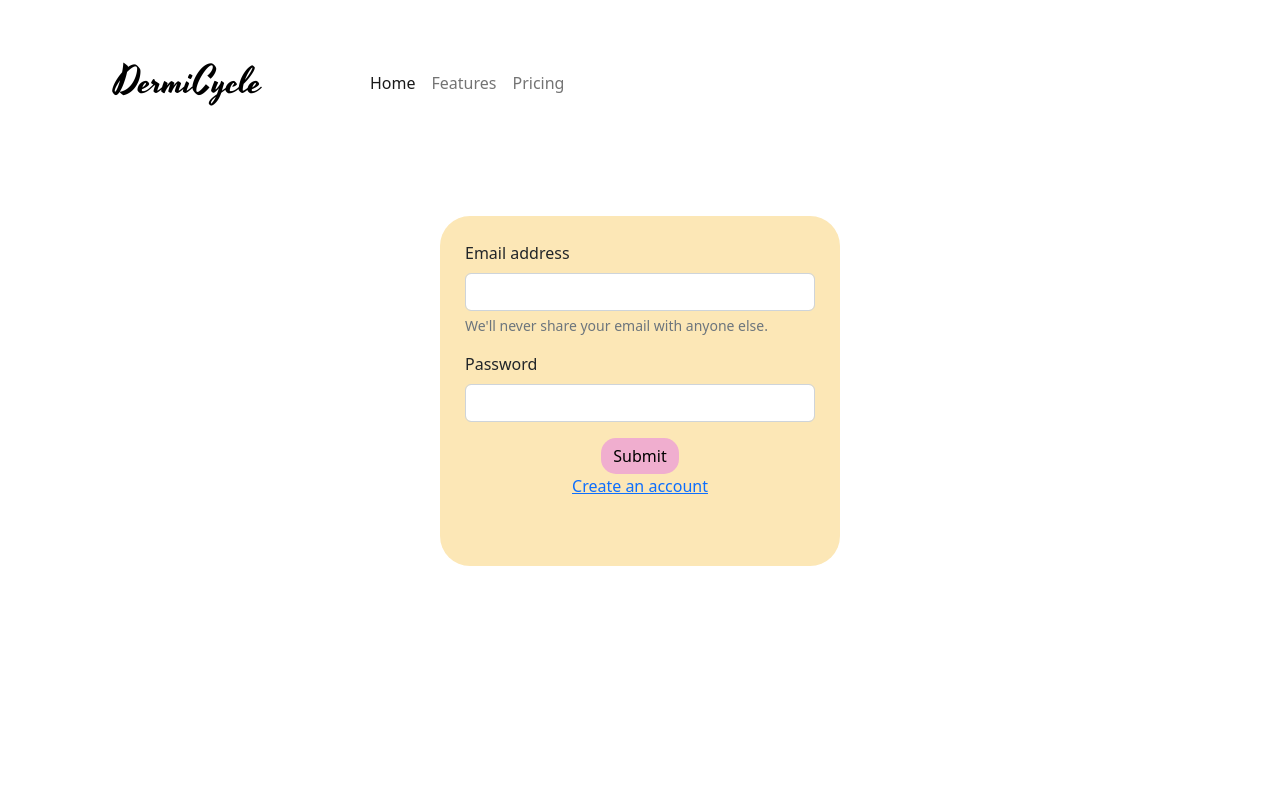
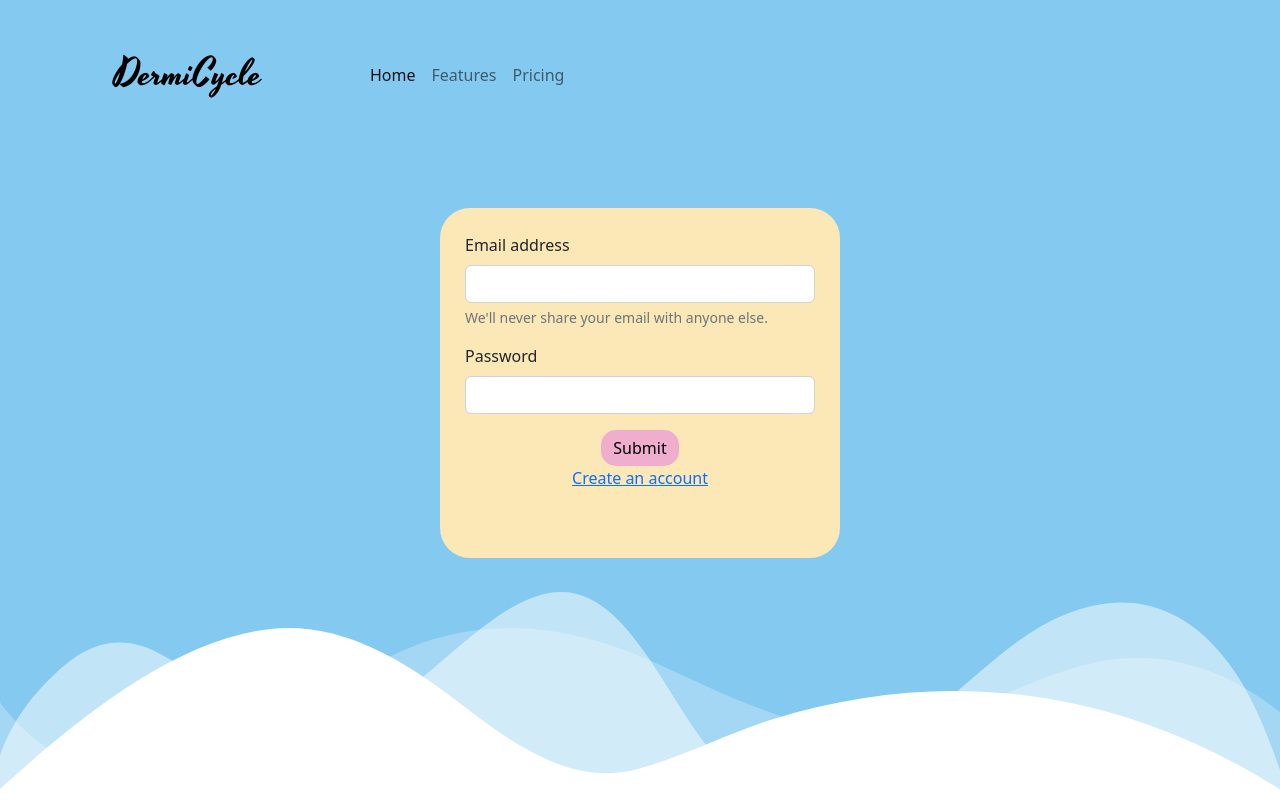
Before and after one commit to avrubio/DermiCycle-Frontend, an Angular app: page / in a window 1280 px wide. Built offline with nearby package versions, Linux system fonts and the light colour scheme.

Commit message:
all blue background working!

```diff
--- a/src/app/app.component.css
+++ b/src/app/app.component.css
@@ -11,5 +11,34 @@ img {
 }
 
 nav {
-  margin-top: 50px;
+  padding-top: 50px;
+  /* margin-top: 50px; */
+  background-color: #84c9ef;
 }
+.custom-shape-divider-bottom-1698194616 {
+  position: absolute;
+  bottom: 0;
+  left: 0;
+  width: 100%;
+  overflow: hidden;
+  line-height: 0;
+  transform: rotate(180deg);
+}
+
+.custom-shape-divider-bottom-1698194616 svg {
+  position: relative;
+  display: block;
+  width: calc(100% + 1.3px);
+  height: 227px;
+}
+
+.custom-shape-divider-bottom-1698194616 .shape-fill {
+  fill: #ffffff;
+}
+* {
+  background-color: #84c9ef;
+}
+
+body {
+  background-color: black;
+}
--- a/src/app/app.component.html
+++ b/src/app/app.component.html
@@ -35,4 +35,27 @@
     </div>
   </div>
 </nav>
+<div class="custom-shape-divider-bottom-1698194616">
+  <svg
+    data-name="Layer 1"
+    xmlns="http://www.w3.org/2000/svg"
+    viewBox="0 0 1200 120"
+    preserveAspectRatio="none"
+  >
+    <path
+      d="M0,0V46.29c47.79,22.2,103.59,32.17,158,28,70.36-5.37,136.33-33.31,206.8-37.5C438.64,32.43,512.34,53.67,583,72.05c69.27,18,138.3,24.88,209.4,13.08,36.15-6,69.85-17.84,104.45-29.34C989.49,25,1113-14.29,1200,52.47V0Z"
+      opacity=".25"
+      class="shape-fill"
+    ></path>
+    <path
+      d="M0,0V15.81C13,36.92,27.64,56.86,47.69,72.05,99.41,111.27,165,111,224.58,91.58c31.15-10.15,60.09-26.07,89.67-39.8,40.92-19,84.73-46,130.83-49.67,36.26-2.85,70.9,9.42,98.6,31.56,31.77,25.39,62.32,62,103.63,73,40.44,10.79,81.35-6.69,119.13-24.28s75.16-39,116.92-43.05c59.73-5.85,113.28,22.88,168.9,38.84,30.2,8.66,59,6.17,87.09-7.5,22.43-10.89,48-26.93,60.65-49.24V0Z"
+      opacity=".5"
+      class="shape-fill"
+    ></path>
+    <path
+      d="M0,0V5.63C149.93,59,314.09,71.32,475.83,42.57c43-7.64,84.23-20.12,127.61-26.46,59-8.63,112.48,12.24,165.56,35.4C827.93,77.22,886,95.24,951.2,90c86.53-7,172.46-45.71,248.8-84.81V0Z"
+      class="shape-fill"
+    ></path>
+  </svg>
+</div>
 <app-login-form></app-login-form>
--- a/src/styles.css
+++ b/src/styles.css
@@ -1 +1,3 @@
-/* You can add global styles to this file, and also import other style files */
+body {
+  background-color: #84c9ef;
+}
```
Also changed, not shown: src/app/app-routing.module.ts (added, +32 -0 lines).
